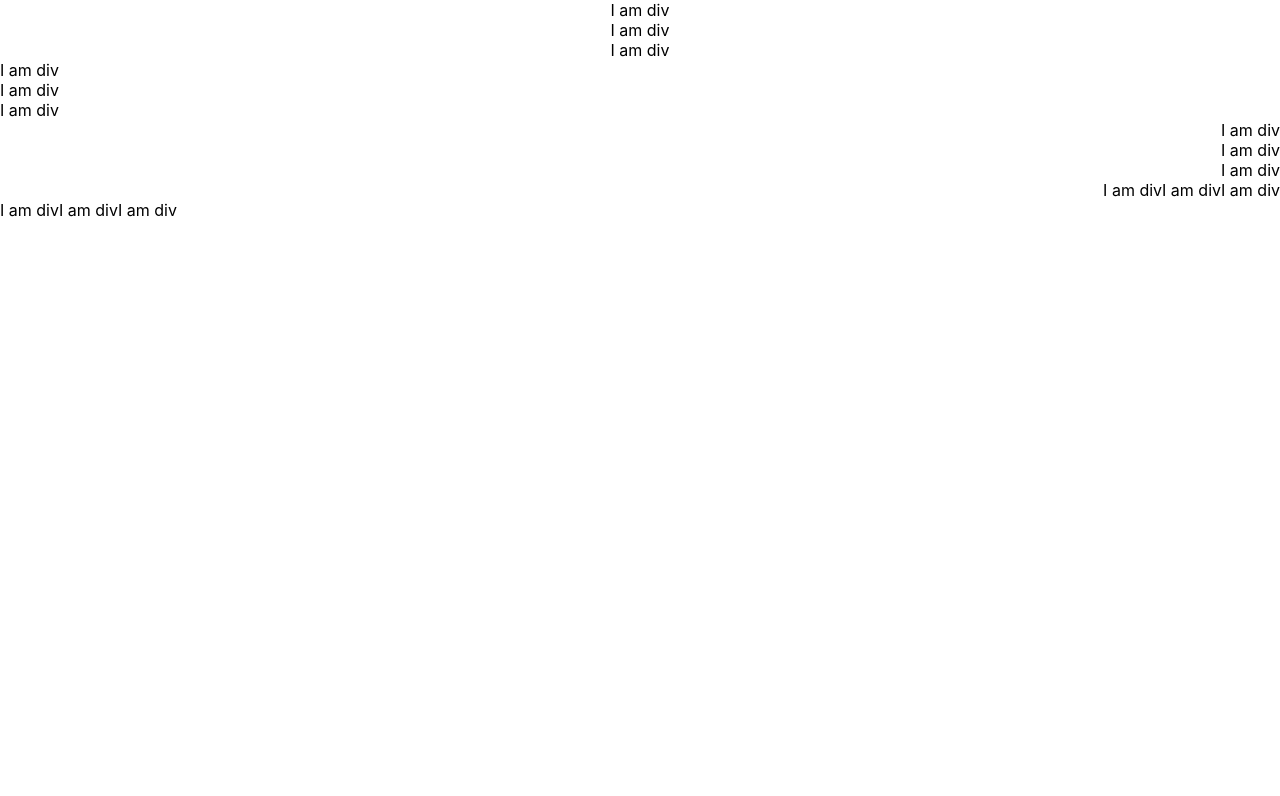
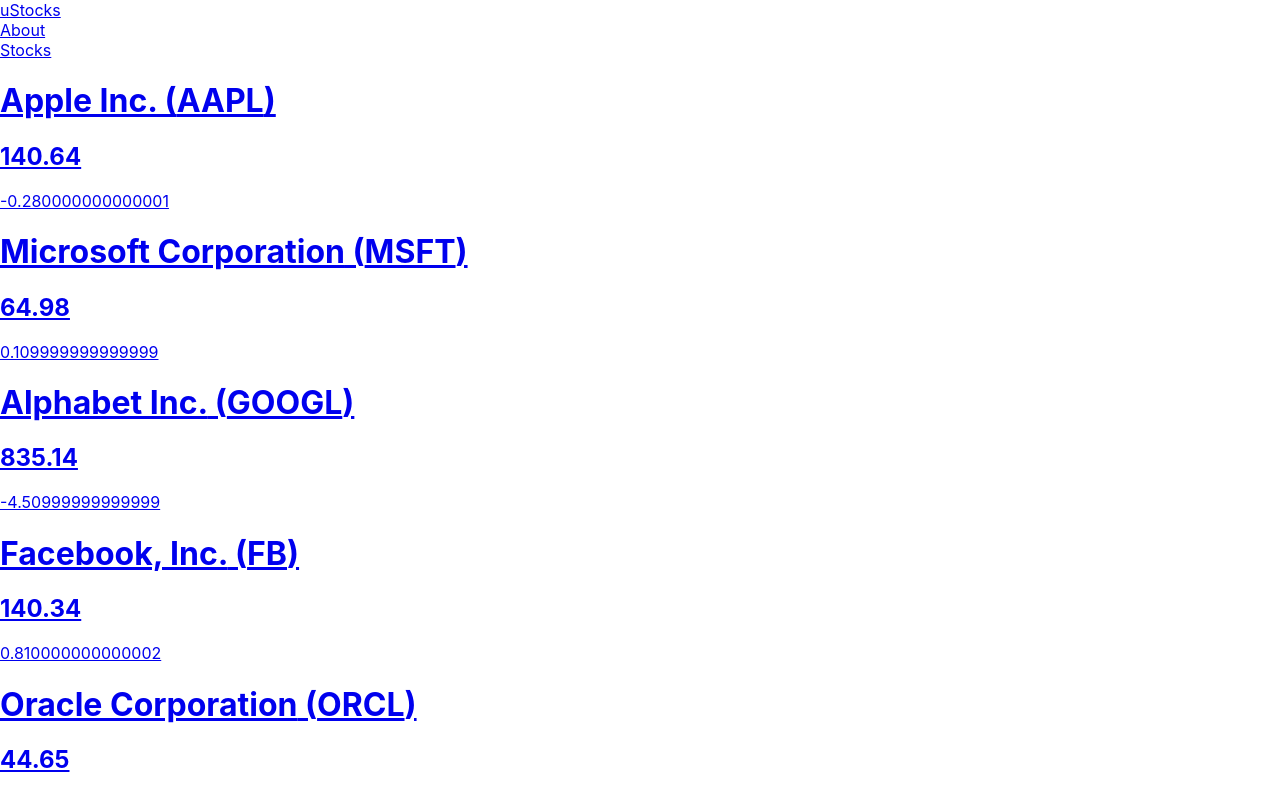
Before and after one commit to mattczencz/react-template, a React (Create React App) app: page /stocks in a window 1280 px wide. Shown: the top 796 px of the page. Built offline with nearby package versions, Linux system fonts and the light colour scheme.

Commit message:
Uploading unstyled & finsihed lab files

```diff
--- a/package.json
+++ b/package.json
@@ -8,6 +8,8 @@
     "@testing-library/user-event": "^12.8.3",
     "react": "^17.0.2",
     "react-dom": "^17.0.2",
+    "react-router": "^5.2.1",
+    "react-router-dom": "^5.3.0",
     "react-scripts": "4.0.3",
     "styled-components": "^5.3.3"
   },
--- a/src/App.js
+++ b/src/App.js
@@ -1,35 +1,29 @@
 import './App.css';
-import {VerticleFlexBox, HorizontalFlexBox} from "./Styles/Containers"
+import {Route, Switch} from 'react-router-dom';
+import Nav from './components/Nav';
+import Home from './pages/Home';
+import About from './pages/About';
+import Dashboard from './pages/Dashboard';
+import Stock from './pages/Stock';
+import data from './data'
 
 function App() {
   return (
-    <>
-      <VerticleFlexBox>
-        <div style={{height: '20px'}}>I am div</div>
-        <div style={{height: '20px'}}>I am div</div>
-        <div style={{height: '20px'}}>I am div</div>
-      </VerticleFlexBox>
-      <VerticleFlexBox alignLeft>
-        <div style={{height: '20px'}}>I am div</div>
-        <div style={{height: '20px'}}>I am div</div>
-        <div style={{height: '20px'}}>I am div</div>
-      </VerticleFlexBox>
-      <VerticleFlexBox alignRight>
-        <div style={{height: '20px'}}>I am div</div>
-        <div style={{height: '20px'}}>I am div</div>
-        <div style={{height: '20px'}}>I am div</div>
-      </VerticleFlexBox>
-      <HorizontalFlexBox alignRight>
-        <div style={{height: '20px'}}>I am div</div>
-        <div style={{height: '20px'}}>I am div</div>
-        <div style={{height: '20px'}}>I am div</div>
-      </HorizontalFlexBox>
-      <HorizontalFlexBox alignLeft>
-        <div style={{height: '20px'}}>I am div</div>
-        <div style={{height: '20px'}}>I am div</div>
-        <div style={{height: '20px'}}>I am div</div>
-      </HorizontalFlexBox>
-    </>
+    <main>
+      <Nav/>
+      <Switch>
+        <Route exact path="/">
+          <Home/>
+        </Route>
+        <Route path="/about">
+          <About/>
+        </Route>
+        <Route path="/stocks/:symbol" render={props => <Stock data={data} {...props}/>}/>
+        <Route path="/stocks">
+          <Dashboard data={data}/>
+        </Route>
+      </Switch>
+    </main>
   );
 }
 
--- /dev/null
+++ b/src/components/Nav.js
@@ -0,0 +1,23 @@
+import { Link } from "react-router-dom"
+
+const Nav = (props) => {
+    return(
+        <header>
+            <nav>
+                <div className="nav-logo">
+                    <Link to="/">uStocks</Link>
+                </div>
+                <div className="nav-items">
+                    <div className="nav-item">
+                        <Link to="/about">About</Link>
+                    </div>
+                    <div className="nav-item">
+                        <Link to="/stocks">Stocks</Link>
+                    </div>
+                </div>
+            </nav>
+        </header>
+    )
+}
+
+export default Nav
--- /dev/null
+++ b/src/data.js
@@ -0,0 +1,10 @@
+const stocks = [
+    {name: "Apple Inc.", symbol: "AAPL", lastPrice: 140.64, change: -0.280000000000001, high: 141.74, low: 140.35, open: 141.5},
+    {name: "Microsoft Corporation", symbol: "MSFT", lastPrice: 64.98, change: 0.109999999999999, high: 65.45, low: 64.76, open: 65.12},
+    {name: "Alphabet Inc.", symbol: "GOOGL", lastPrice: 835.14, change: -4.50999999999999, high: 844, low: 829.1, open: 842},
+    {name: "Facebook, Inc.", symbol: "FB", lastPrice: 140.34, change: 0.810000000000002, high: 141.0244, low: 139.76, open: 140.08},
+    {name: "Oracle Corporation", symbol: "ORCL", lastPrice: 44.65, change: -0.300000000000004, high: 45.09, low: 44.575, open: 44.91},
+    {name: "Intel Corporation", symbol: "INTL", lastPrice: 36.16, change: -0.370000000000005, high: 36.78, low: 36.125, open: 36.58}
+  ]
+
+export default stocks
--- a/src/index.js
+++ b/src/index.js
@@ -2,10 +2,13 @@
 import ReactDOM from 'react-dom';
 import './index.css';
 import App from './App';
+import {BrowserRouter as Router} from 'react-router-dom'
 
 ReactDOM.render(
-  <React.StrictMode>
-    <App />
-  </React.StrictMode>,
+  <Router>
+    <React.StrictMode>
+      <App />
+    </React.StrictMode>
+  </Router>,
   document.getElementById('root')
 );
--- /dev/null
+++ b/src/pages/About.js
@@ -0,0 +1,7 @@
+const About = (props) => {
+    return(
+        <h1>About Page</h1>
+    )
+}
+
+export default About
--- /dev/null
+++ b/src/pages/Dashboard.js
@@ -0,0 +1,18 @@
+import { Link } from 'react-router-dom'
+
+
+const Dashboard = (props) => {
+    return props.data.map((stock, index) => {
+        return (
+            <Link to={`/stocks/${stock.symbol}`} key={index}>
+                <div className="stock">
+                    <h1>{stock.name} ({stock.symbol})</h1>
+                    <h2>{stock.lastPrice}</h2>
+                    <p>{stock.change}</p>
+                </div>
+            </Link>
+        )
+    })
+}
+
+export default Dashboard
--- /dev/null
+++ b/src/pages/Home.js
@@ -0,0 +1,5 @@
+const Home = (props) => {
+    return <h1>Home Page</h1>
+}
+
+export default Home
--- /dev/null
+++ b/src/pages/Stock.js
@@ -0,0 +1,46 @@
+import { useEffect, useState } from "react"
+
+const Stock = (props) => {
+
+    // state to hold the stock data
+    const [currentStock, setCurrentStock] = useState(null)
+
+    // A function to find the matching stock in the props.data array and pass it through the setCurrentStock() state funciton
+    const getStock = () => {
+        // grabbing the symbol from the url via router props
+        const symbol = props.match.params.symbol
+
+        // filtering through the props.data array to find the current one
+        const stock = props.data.filter((item) => {
+            return item.symbol === symbol
+        })[0]
+
+        // set the stock state to the stock the matching stock
+        setCurrentStock(stock)
+    }
+
+    // Set the initial value of currentStock to the data passed in through getStock()
+    useEffect(() => {
+        getStock()
+    }, [])
+
+    const loaded = () => {
+        return(
+            <div className="container">
+                <h1>{currentStock.name} ({currentStock.symbol})</h1>
+                <h2>{currentStock.lastPrice}</h2>
+                <h2>{currentStock.change}</h2>
+            </div>
+        )
+    }
+
+    const loading = () => {
+        return (
+            <h2>Loading...</h2>
+        )
+    }
+
+    return currentStock ? loaded() : loading()
+}
+
+export default Stock
```
Also changed, not shown: 1 other file (tests, documents, lock files or other folders).
